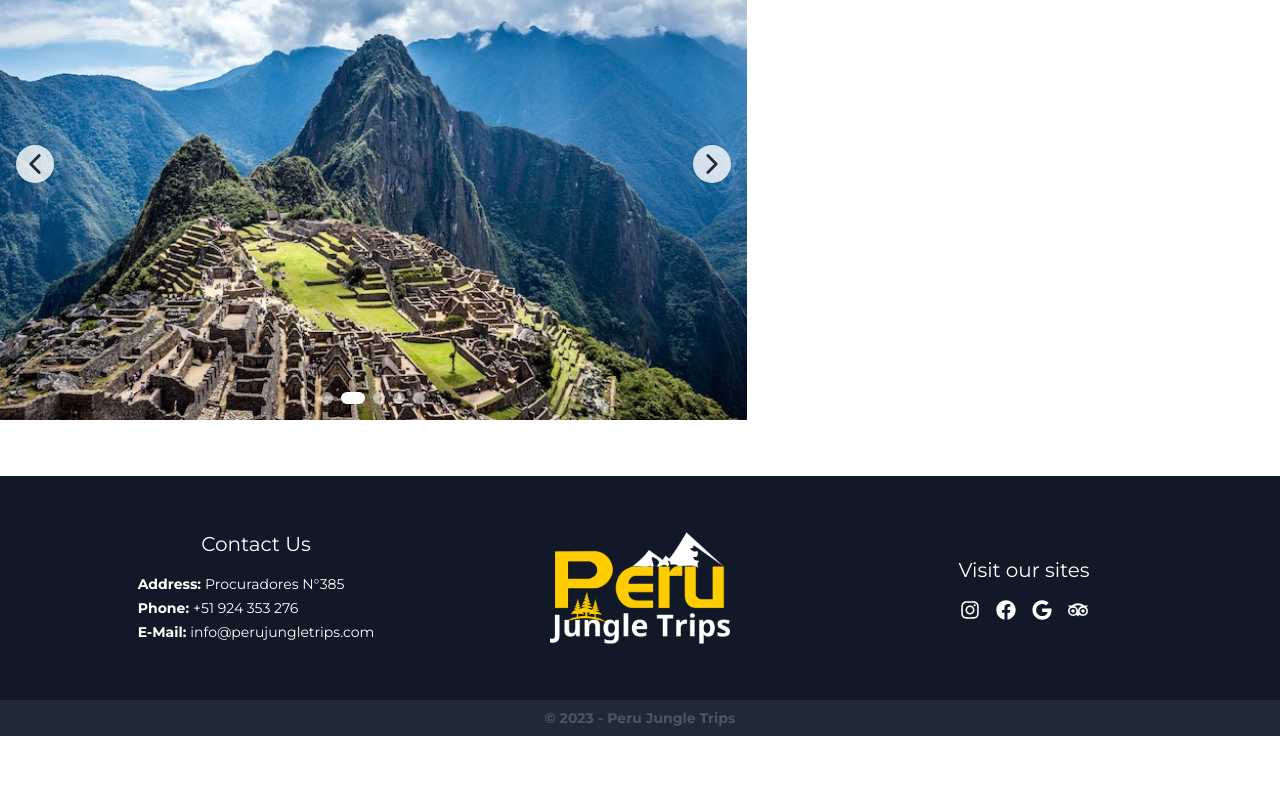
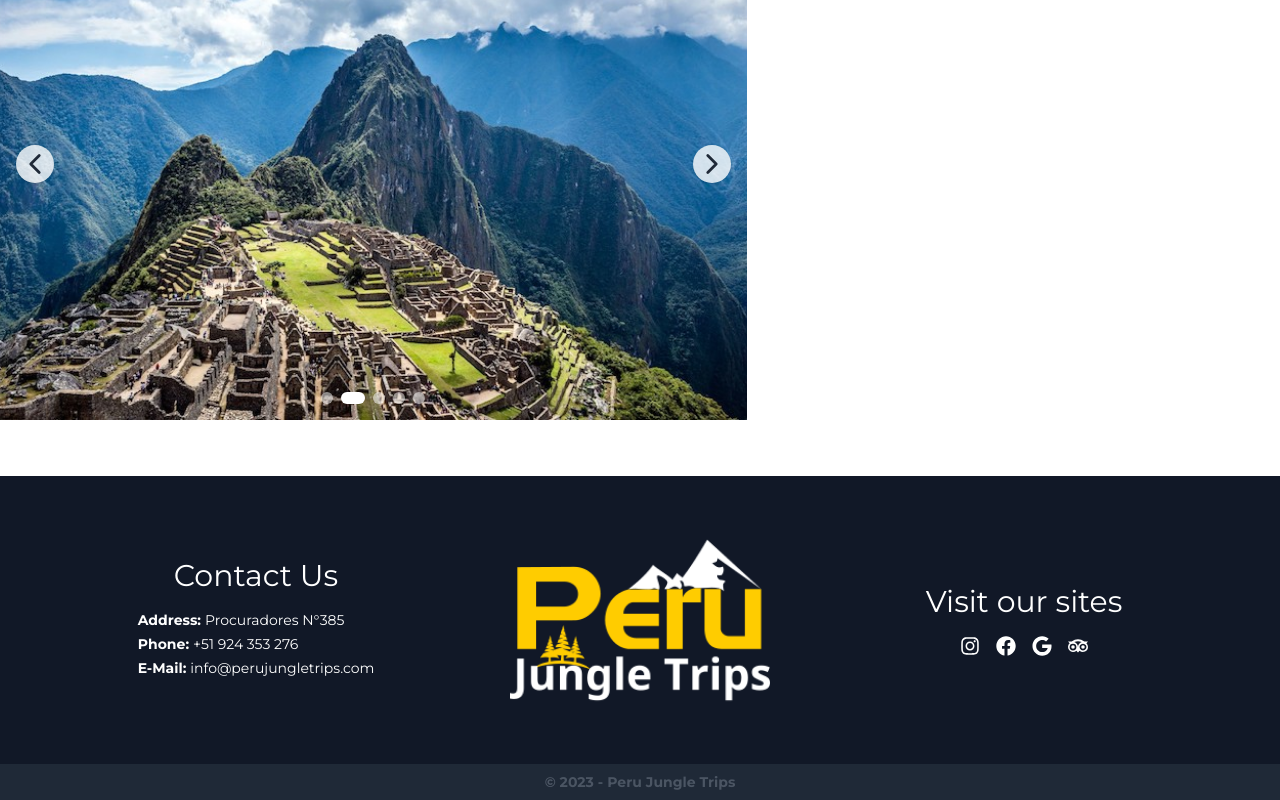
Before and after one commit to perujungletrips/front, a Next.js app: page /tour_example in a window 1280 px wide. Shown: the part 2041-2841 px from the top of the page. Before the commit the page ends 2777 px from the top, so only its background shows below. Built offline with nearby package versions, Linux system fonts and the light colour scheme.

Commit message:
text size

```diff
--- a/components/layout/footer/Footer.tsx
+++ b/components/layout/footer/Footer.tsx
@@ -8,7 +8,7 @@ const Footer = () => {
     <div className='w-full bg-gray-900 text-white '>
       <div className='max-w-6xl m-auto flex flex-wrap justify-between items-center'>
         <div className='pt-10 md:py-10 flex flex-col items-center w-full md:w-1/3'>
-          <h6 className='text-xl mb-4'>Contact Us</h6>
+          <h6 className='text-3xl mb-4'>Contact Us</h6>
           <div>
             <p className='text-sm mb-1'><span className='font-bold'>Address: </span> Procuradores N°385</p>
             <p className='text-sm mb-1'><span className='font-bold'>Phone: </span> +51 924 353 276</p>
@@ -21,11 +21,11 @@ const Footer = () => {
             width={200}
             height={200}
             alt='footer logo'
-            className='h-36 w-auto'
+            className='w-auto h-52'
           />
         </div>
         <div className='py-10 flex flex-col items-center w-full md:w-1/3 text-xl'>
-          <h6 className='text-xl mb-4'>Visit our sites</h6>
+          <h6 className='text-3xl mb-4'>Visit our sites</h6>
           <div className='w-full flex felx-row justify-center'>
             <button type='button' className='mx-2 hover:text-white/80'>
               <FaInstagram />
```
